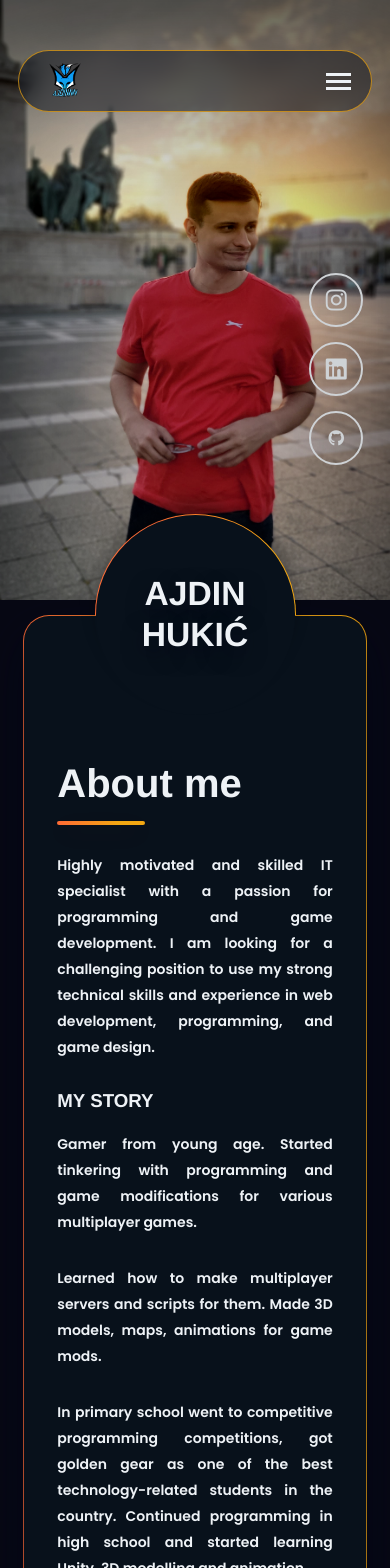
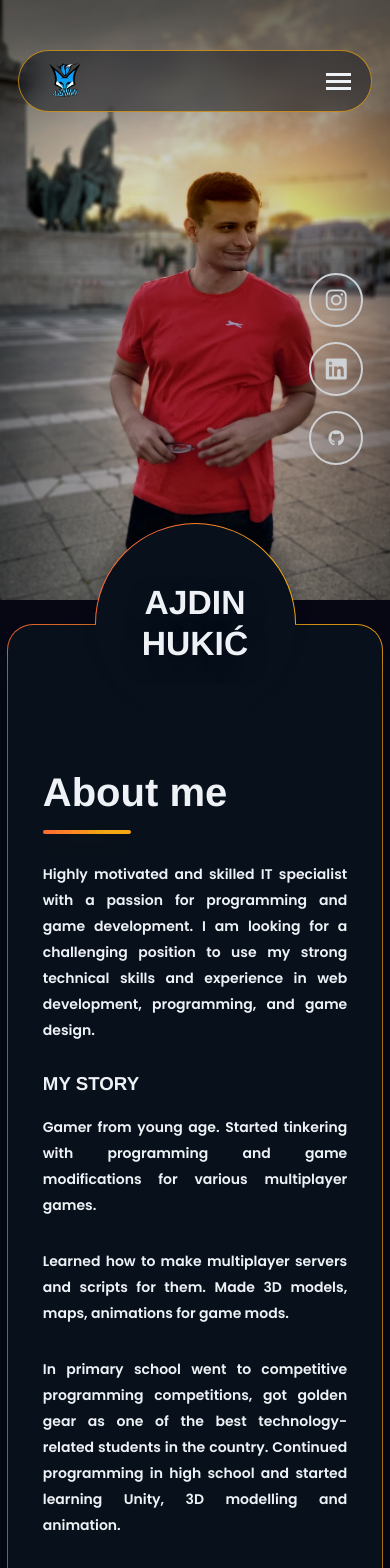
Before and after one commit to AjdiNNN/biography, a Vue app: page / in a window 390 px wide. Shown: the top 1568 px of the page. Built offline with nearby package versions, Linux system fonts and the light colour scheme; what @meforma/vue-toaster, vue-ellipse-progress would draw is missing.

Commit message:
Mobile design optimization

```diff
--- a/src/App.vue
+++ b/src/App.vue
@@ -492,7 +492,7 @@ body {
   position: relative;
   text-align: left;
   border-radius: 25px;
-  margin: 16px 24px;
+  margin: 25px 2%;
   padding: 25px 50px;
   overflow: visible;
   /* remove direct background here — inner panel is provided by ::after */
@@ -1172,6 +1172,9 @@ input[type=submit]:hover {
   opacity: 0.95;
 }
 @media (max-width: 960px) {
+  .content{
+        padding: 25px 35px;
+  }
    .portofolio-navigation {
     flex-direction: column;
     align-items: center;
```
